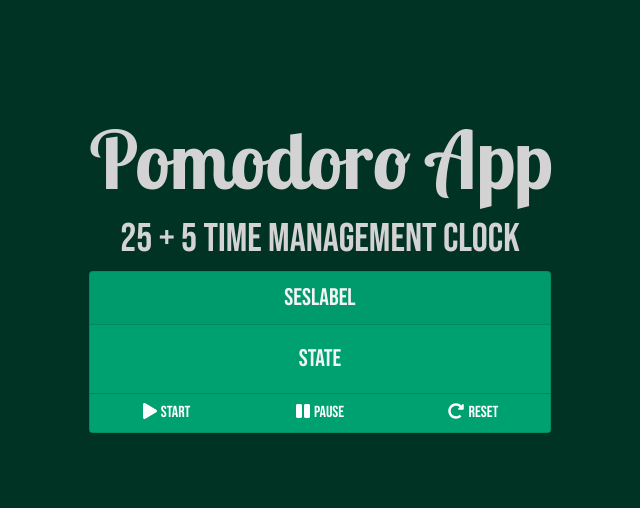
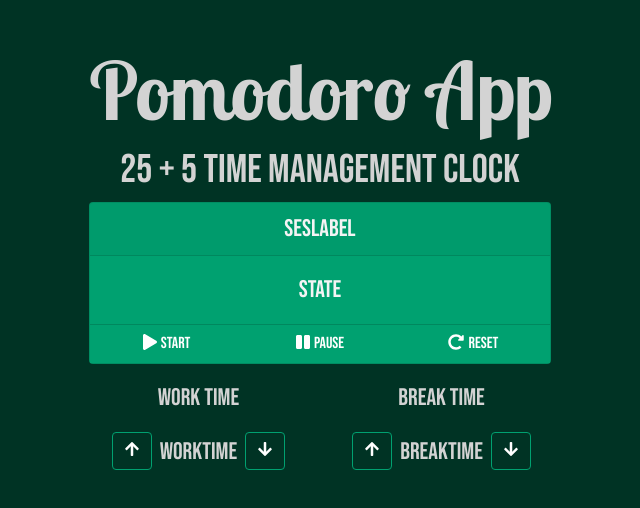
Before and after one commit to A3AJAGBE/react-pomodoro-app, a React (Create React App) app: page / in a window 1280 px wide. Shown: the part 128-636 px from the top of the page, without its empty margins (320-960 px from the left). Built offline with nearby package versions, Linux system fonts and the light colour scheme.

Commit message:
Add Settings div

```diff
--- a/src/App.js
+++ b/src/App.js
@@ -15,6 +15,7 @@ const ResetIcon = <FontAwesomeIcon icon={faRedoAlt} />
 
 const Dashboard = () => {
 	return (
+		<section>
 			<Card className="" id="App-Card">
 				<Card.Header id="timer-label">sesLabel</Card.Header>
 				<Card.Body>
@@ -34,6 +35,30 @@ const Dashboard = () => {
 					</Button>
 				</Card.Footer>
 			</Card>
+
+			<div class="mx-auto m-3" id="Settings">
+				<Row>
+					<Col md={6}>
+						<div className="mb-3" >
+							<p id="session-label">Work Time</p>
+							<Button className="me-2" id="session-increment"> {ArrowUpIcon} </Button>
+							<span id="session-length">workTime</span>
+							<Button className="ms-2" id="session-decrement" >{ArrowDownIcon}</Button>
+						</div>
+
+					</Col>
+
+					<Col md={6}>
+						<div className="mb-3" >
+							<p id="break-label">Break Time</p>
+							<Button className="me-2" id="break-increment"> {ArrowUpIcon} </Button>
+							<span id="break-length">breakTime</span>
+							<Button className="ms-2" id="break-decrement">{ArrowDownIcon}</Button>
+						</div>
+					</Col>
+				</Row>
+			</div>
+		</section>
 	);
 }
 
```
Lines whose indentation alone changed are shown as unchanged.
